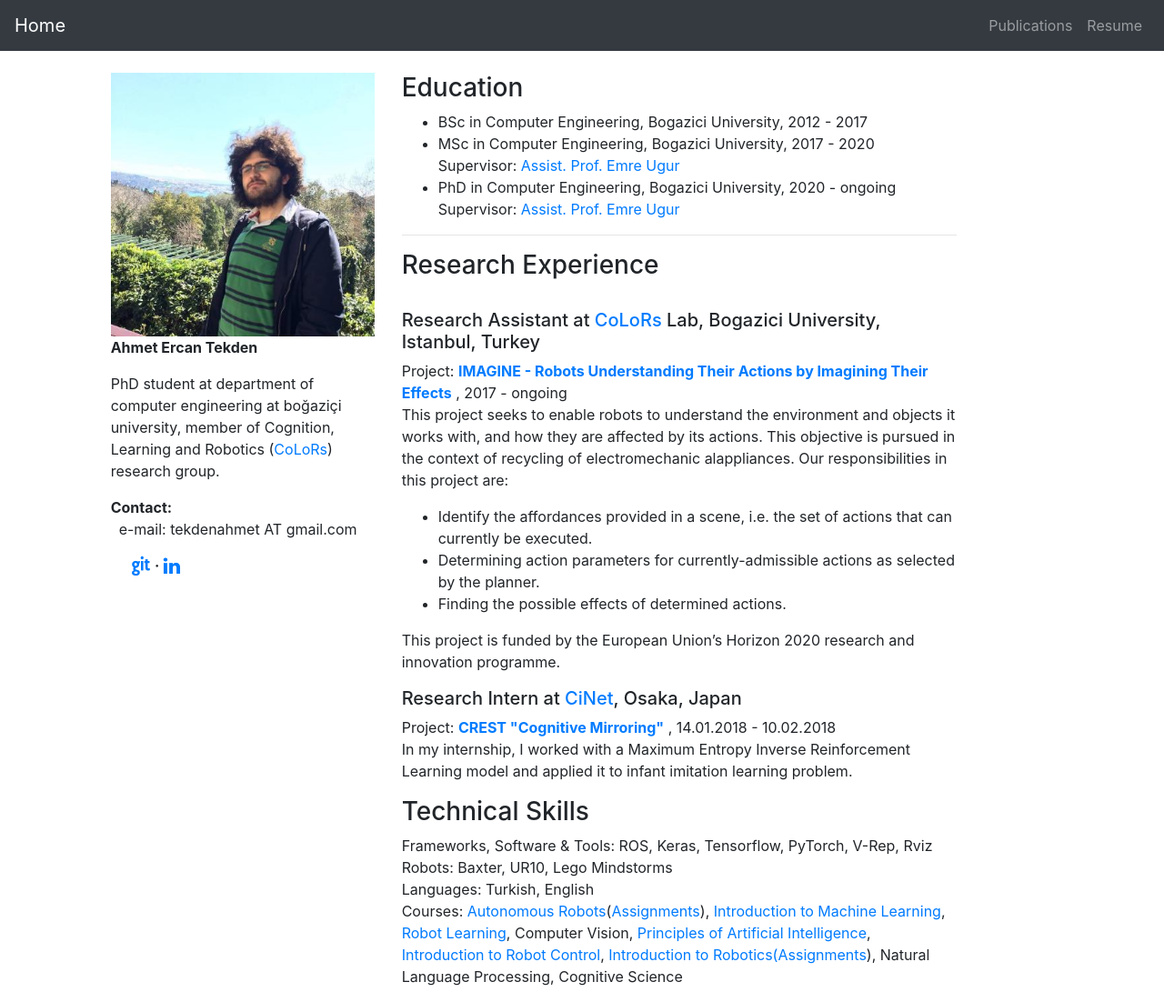
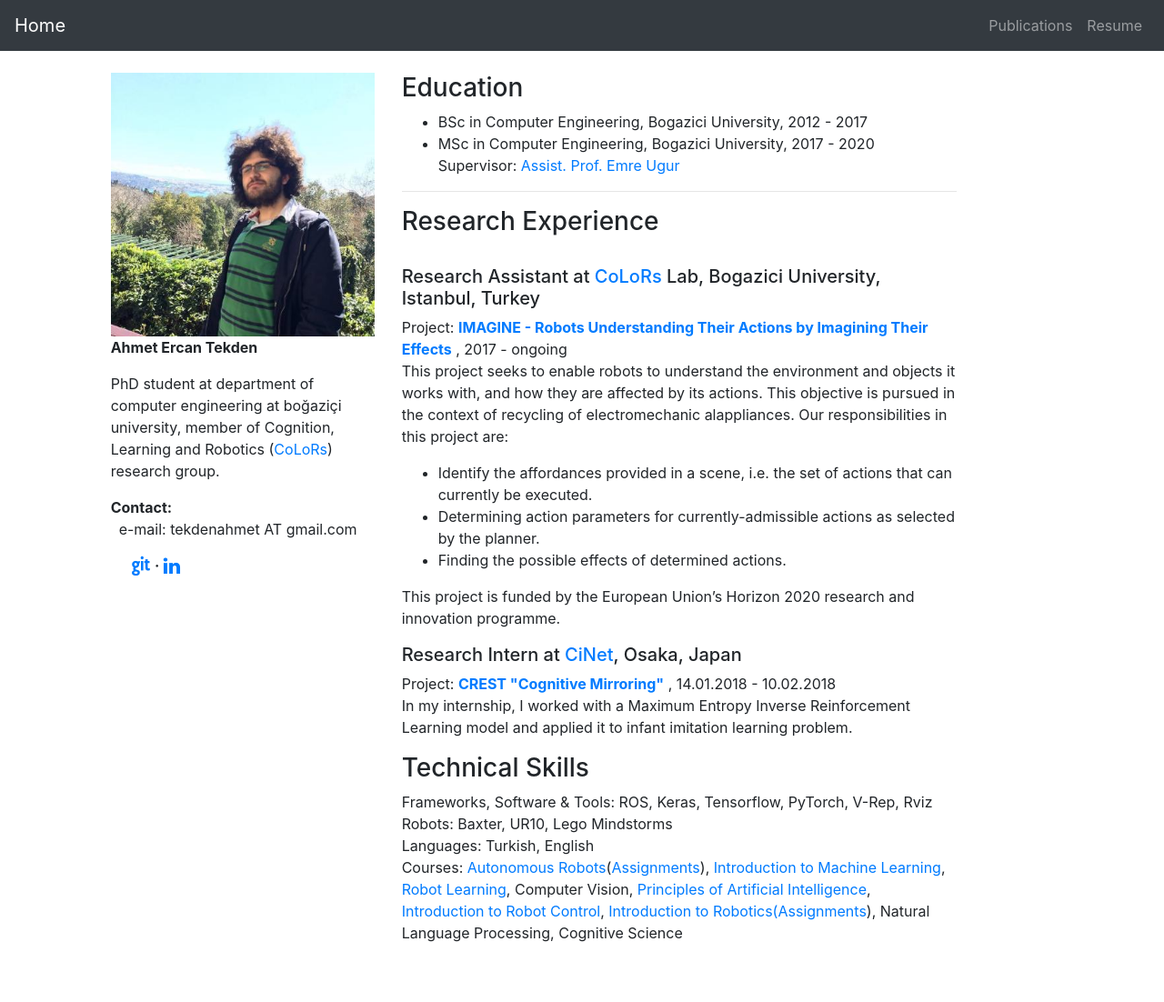
Before and after one commit to Fzaero/Fzaero.github.io, a Jekyll site: the page built from resume.html, in a window 1280 px wide. Shown: the whole page at 91% size. Built offline with Jekyll 4.4.1, drawn with Linux system fonts in a browser that asks for light colours; after the commit the page ends 1054 px from its top, so only the background shows below that.

Commit message:
Update resume.html

```diff
--- a/resume.html
+++ b/resume.html
@@ -10,10 +10,6 @@ title: Home
     </li>
     <li>
         MSc in Computer Engineering, Bogazici University, 2017 - 2020 <br>
-        Supervisor: <a href="https://cmpe.boun.edu.tr/~emre/">Assist. Prof. Emre Ugur</a>
-    </li>
-    <li>
-        PhD in Computer Engineering, Bogazici University, 2020 - ongoing <br>
         Supervisor: <a href="https://cmpe.boun.edu.tr/~emre/">Assist. Prof. Emre Ugur</a>
     </li>
 </ul>
```
